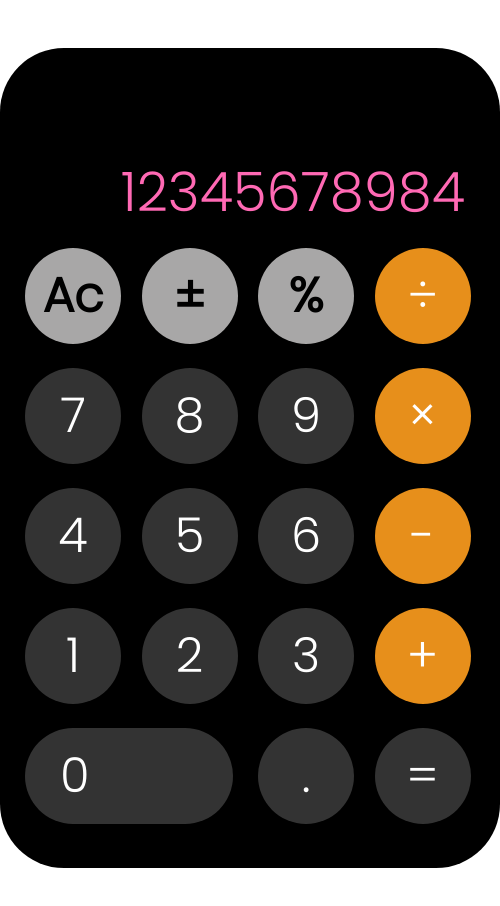
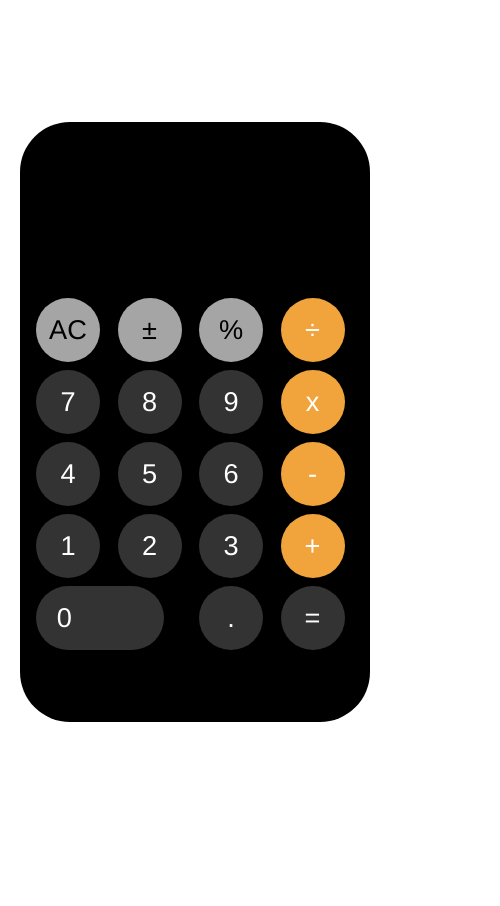
Before and after one commit to tarikozturk-05/Calculator, a plain HTML site: page index.html in a window 390 px wide. Shown: the whole page, 500 px wide, since content can reach past the window. After the commit the page ends 844 px from the top, so only its background shows below. Drawn offline with Linux system fonts and the light colour scheme.

Commit message:
finişşş

```diff
--- a/app.js
+++ b/app.js
@@ -0,0 +1,134 @@
+let up = document.querySelector(".previous-display");
+
+let down = document.querySelector(".current-display");
+
+let container = document.querySelector(".buttons-container");
+let currentOperent = ""
+let yanlıs = false
+let previousOperant =""
+let operation =""
+
+//? *****query-selector seçme işlemleri ****
+
+container.addEventListener("click", (a)=>{
+    if(a.target.classList.contains("num")){
+        tuşlar(a.target.innerText);
+        displayYenile()
+    }
+
+    if(a.target.classList.contains("operator")){
+        operatorunuSec(a.target.textContent)
+        displayYenile();
+    }
+
+    if (a.target.classList.contains("equal")) {
+        calculate();
+        displayYenile();
+        yanlıs = true ;
+    }
+
+    if (a.target.classList.contains("ac")) {
+        currentOperent = "";
+        previousOperant = "";
+        operation = "";
+        displayYenile();
+
+    }
+
+    if (a.target.classList.contains("ae")) {
+        if(!currentOperent){return}
+        currentOperent *= -1 ;
+        displayYenile();
+
+    }
+
+    if (a.target.classList.contains("percent")) {
+        if(!currentOperent){return}
+        currentOperent = currentOperent / 100 ;
+        displayYenile();
+        yanlıs = true
+    }
+
+})
+//? *********if'ler*********************
+const tuşlar = (num)=>{
+    if(currentOperent === "0" && num ==="0"){
+        return
+    }
+    if(currentOperent === "0" && num !=="."){
+        currentOperent = num
+        return
+    }
+    if(num === "." && currentOperent.includes(".")){
+        return
+    }
+    if(currentOperent.length > 10){
+        return
+    }
+    if(yanlıs){
+        currentOperent = num ;
+        yanlıs = false
+        return
+    }
+    currentOperent += num
+}
+//? ******** tuşların fonksiyonu *********
+
+const displayYenile = ()=>{
+
+    if(currentOperent.toString().length > 11){
+currentOperent = Number(currentOperent).toExponential(3)
+}
+ down.textContent = currentOperent;
+ if(operation && previousOperant ){
+    up.textContent = `${previousOperant} ${operation}`
+ }else{
+    up.textContent =""
+ }
+}
+//? *******sonuc 11 den uzunsa e hatası ver*******
+
+const operatorunuSec = (op)=>{
+    if(previousOperant){
+        calculate()
+    }
+    operation = op ;
+    previousOperant = currentOperent ;
+    currentOperent = "" ;
+}
+
+//? ******operatorunu secc********
+
+const calculate = ()=>{
+    let sayac = 0 ;
+    const prev = Number(previousOperant) ;
+
+    const current = Number(currentOperent);
+
+    switch (operation) {
+      case "+":
+        sayac = prev + current;
+        break;
+
+      case "-":
+        sayac = prev - current;
+        break;
+
+      case "x":
+        sayac = prev * current;
+        break;
+
+      case "÷":
+        sayac = prev / current;
+        break;
+
+      default: return
+
+    }
+
+    currentOperent = sayac ;
+    previousOperant ="" ;
+    operation ="";
+
+}
+//? ********arti-eksi/switch-case********
--- a/index.html
+++ b/index.html
@@ -1,54 +1,43 @@
 <!DOCTYPE html>
 <html lang="en">
-<head>
-    <meta charset="UTF-8">
-    <meta http-equiv="X-UA-Compatible" content="IE=edge">
-    <meta name="viewport" content="width=device-width, initial-scale=1.0">
-    <title>Document</title>
-    <link rel="stylesheet" href="style.css">
-    <link rel="preconnect" href="https://fonts.googleapis.com">
-<link rel="preconnect" href="https://fonts.gstatic.com" crossorigin>
-<link href="https://fonts.googleapis.com/css2?family=Fraunces:opsz,wght@9..144,300&family=Lobster&family=Montserrat:ital,wght@0,400;1,100&family=Overpass:wght@200&family=Poppins:wght@300&display=swap" rel="stylesheet">
-
-</head>
-<body>
-    <div class="container">
-        <div class="cikti">
-            <div class="yazi">
-                12345678984
-            </div>
-        </div>
-        <div class="sayilar">
-            <div class="sayi ac">Ac</div>
-            <div class="sayi arti-eksi">±</div>
-            <div class="sayi mod">%</div>
-            <div class="sayi bölme">÷</div>
-            <div class="sayi 7">7</div>
-            <div class="sayi 8">8</div>
-            <div class="sayi 9">9</div>
-            <div class="sayi x">×</div>
-            <div class="sayi 4">4</div>
-            <div class="sayi 5">5</div>
-            <div class="sayi 6">6</div>
-            <div class="sayi eksi">-</div>
-            <div class="sayi 1">1</div>
-            <div class="sayi 2">2</div>
-            <div class="sayi 3">3</div>
-            <div class="sayi arti">+</div>
-            <div class="sayi sifir">0</div>
-            <div class="sayi nokta">.</div>
-            <div class="sayi eşit">=</div>
-
-
-        </div>
-
-
-
-
-
+  <head>
+    <meta charset="UTF-8" />
+    <meta
+      name="viewport"
+      content="width=device-width, user-scalable=no, initial-scale=1.0, maximum-scale=1.0, minimum-scale=1.0"
+    />
+    <title>JS Calculator</title>
+    <link rel="stylesheet" href="./style.css" />
+  </head>
+  <body>
+    <div class="calculator">
+      <div class="display">
+        <div class="previous-display"></div>
+        <div class="current-display"></div>
+      </div>
+      <div class="buttons-container">
+        <div class="button function ac">AC</div>
+        <div class="button function ae">±</div>
+        <div class="button function percent">%</div>
+        <div class="button operator division">÷</div>
+        <div class="button num number-7">7</div>
+        <div class="button num number-8">8</div>
+        <div class="button num number-9">9</div>
+        <div class="button operator multiplication">x</div>
+        <div class="button num number-4">4</div>
+        <div class="button num number-5">5</div>
+        <div class="button num number-6">6</div>
+        <div class="button operator subtraction">-</div>
+        <div class="button num number-1">1</div>
+        <div class="button num number-2">2</div>
+        <div class="button num number-3">3</div>
+        <div class="button operator addition">+</div>
+        <div class="button num number-0">0</div>
+        <div class="button num decimal">.</div>
+        <div class="button equal">=</div>
+      </div>
     </div>
 
-
-
-    <script src="app.js"></script>
+    <script src="./app.js"></script>
+  </body>
 </html>
--- a/style.css
+++ b/style.css
@@ -1,89 +1,108 @@
-*{
+* {
+    box-sizing: border-box;
     margin: 0;
-    box-sizing: border-box;
-    font-family: 'Poppins', sans-serif;
+    padding: 0;
   }
 
-.container{
-    background-color: black;
-    width: 500px;
-    margin:3rem auto;
-    color: white;
-    border-radius: 4rem;
-    height: 820px;
+  body {
+    font-family: "Helvetica Neue", sans-serif;
+    width: 100vw;
+    height: 100vh;
+    display: flex;
+    align-items: center;
+    justify-content: center;
   }
 
-.cikti{
-    height: 200px;
-  position: relative;
-}
-.yazi{
-    /* border: 2px solid red; */
-    height: 200px;
-     height: 6rem;
-
-     font-size: 3rem;
-     position: absolute;
-     bottom: 0;
-    right: 35px;
-    width: 27rem;
-    direction: rtl;
-    color: hotpink;
-    font-weight: 550;
-    font-size: 3.4rem;
-
-
+  .calculator {
+    background: black;
+    border-radius: 50px;
+    color: white;
+    height: 800px;
+    width: 80%;
+    max-width: 500px;
+    padding: 1rem;
+    display: flex;
+    flex-direction: column;
+    align-items: center;
   }
 
-.sayilar{
-     display: grid;
-     grid-template-columns: repeat(4,1fr);
-     grid-template-rows: repeat(5,1fr);
-     row-gap: 1.5rem;
-     column-gap: 1rem;
-     margin-left: 5%;
-     margin-right: 5%;
-     margin-bottom: 1rem;
-     /* border: 2px solid rgb(170, 23, 23); */
-
+  .display {
+    height: 15rem;
+    width: 100%;
+    text-align: right;
+    padding: 1rem;
+    font-size: 4rem;
+    display: flex;
+    flex-direction: column;
+    justify-content: space-evenly;
+  }
+  .previous-display {
+    opacity: 0.5;
+    font-size: 1.5rem;
+    overflow: hidden;
   }
 
+  .buttons-container {
+    width: 100%;
+    display: grid;
+    grid-gap: 0.5rem;
+    grid-template-columns: repeat(4, 1fr);
+    grid-template-rows: repeat(5, 1fr);
+  }
 
-.sayi{
-    /* background-color: grey; */
+  .button {
+    display: flex;
+    align-items: center;
+    justify-content: center;
+    background: #333;
     border-radius: 50%;
-    /* text-align: center; */
+    cursor: pointer;
+    font-size: 3rem;
     height: 6rem;
     width: 6rem;
-    /* padding: 18px; */
-    font-size: 3rem;
-    display: flex;
-    justify-content: center;
-    align-items: center;
-        background-color: #333333;
+    transition: filter 0.3s;
   }
 
-.sifir{
-    /* background-color: grey; */
-    grid-column: 1/3;
-    width: 13rem;
-    border-radius: 50px;
-    justify-content: start;
-    padding-left: 35px;
+  .button.function {
+    color: black;
+    background: #a5a5a5;
   }
 
-.bölme , .x , .eksi , .arti{
-    background-color:#e78f1b;
-}
-.ac , .arti-eksi ,.mod {
-background-color: rgb(168, 167, 167);
-color: black;
-font-weight: 700;
+  .button.operator {
+    background: #f1a33c;
   }
 
-.sayi:hover{
-    opacity: 0.4;
+  .button.number-0 {
+    border-radius: 3rem;
+    grid-column: 1 / span 2;
+    justify-content: flex-start;
+    padding-left: 2rem;
+    width: 12rem;
+  }
+
+  .button:hover {
+    opacity: 0.5;
     background-color: aqua;
-    cursor: pointer;
-    transition: all 0.5s;
   }
+
+  @media screen and (max-width: 576px) {
+    .calculator {
+      width: 350px;
+      height: 600px;
+    }
+    .display {
+      height: 10rem;
+      font-size: 3rem;
+    }
+
+    .button {
+      font-size: 1.7rem;
+      height: 4rem;
+      width: 4rem;
+    }
+    .button.number-0 {
+      border-radius: 2rem;
+      padding-left: 1.3rem;
+      width: 8rem;
+    }
+  }
```
Lines whose indentation alone changed are shown as unchanged.
